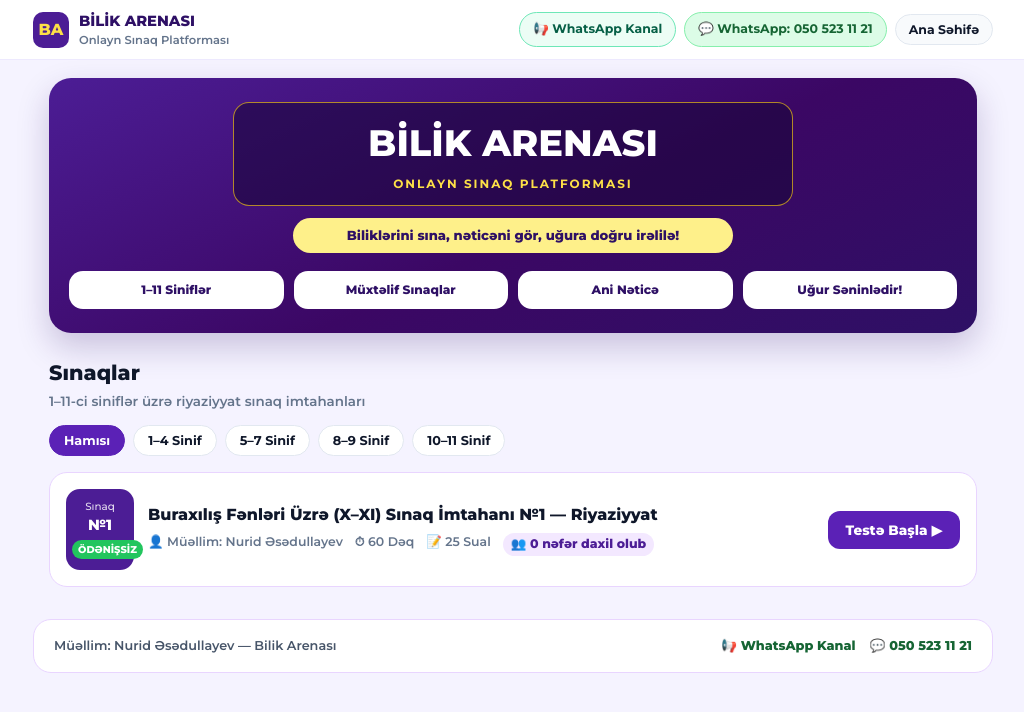
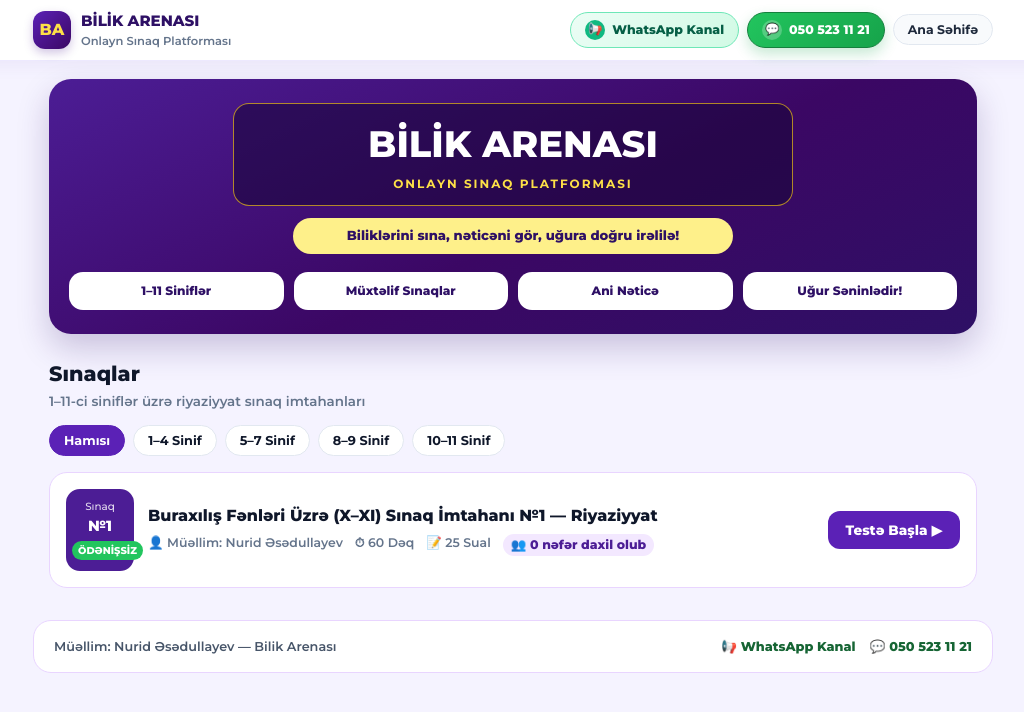
Before and after one commit to asadullayevnurid-glitch/bilik-arenasi, a plain HTML site: page index.html in a window 1280 px wide. Shown: the whole page, without its empty margins (127-1151 px from the left). Drawn offline with Linux system fonts and the light colour scheme; no server answers.

Commit message:
Enhance topbar and button styles in index.html

```diff
--- a/index.html
+++ b/index.html
@@ -15,9 +15,14 @@
       line-height: 1.5;
     }
     .topbar {
-      background: #ffffff;
+      position: sticky;
+      top: 0;
+      z-index: 20;
+      background: rgba(255, 255, 255, 0.94);
+      backdrop-filter: blur(10px);
       border-bottom: 1px solid #ede9fe;
       padding: 10px 16px;
+      box-shadow: 0 4px 18px rgba(76, 29, 149, 0.06);
     }
     .topbar-inner {
       max-width: 960px;
@@ -25,7 +30,7 @@
       display: flex;
       align-items: center;
       justify-content: space-between;
-      gap: 10px;
+      gap: 12px;
       flex-wrap: wrap;
     }
     .brand {
@@ -35,18 +40,19 @@
       cursor: pointer;
     }
     .brand-icon {
-      width: 36px;
-      height: 36px;
-      border-radius: 10px;
-      background: #4c1d95;
+      width: 38px;
+      height: 38px;
+      border-radius: 12px;
+      background: linear-gradient(135deg, #5b21b6, #3b0764);
       color: #fde047;
       display: grid;
       place-items: center;
       font-weight: 800;
+      box-shadow: 0 4px 10px rgba(76, 29, 149, 0.25);
     }
     .brand-title {
       font-weight: 800;
-      font-size: 0.92rem;
+      font-size: 0.94rem;
       color: #2e1065;
     }
     .brand-sub {
@@ -64,26 +70,57 @@
       background: #f8fafc;
       border: 1px solid #e2e8f0;
       border-radius: 999px;
-      padding: 7px 13px;
+      padding: 7px 14px;
       font-family: inherit;
       font-size: 0.78rem;
       font-weight: 700;
       cursor: pointer;
       text-decoration: none;
-      color: #0f172a;
+      color: #1e293b;
       display: inline-flex;
       align-items: center;
-      gap: 5px;
+      gap: 7px;
+      transition: transform 0.16s ease, box-shadow 0.16s ease, background-color 0.16s ease;
+    }
+    .nav-btn:hover {
+      transform: translateY(-1px);
+      box-shadow: 0 6px 14px rgba(15, 23, 42, 0.08);
+    }
+    .nav-btn:active {
+      transform: translateY(0);
+    }
+    .pill-dot {
+      width: 20px;
+      height: 20px;
+      border-radius: 999px;
+      display: inline-grid;
+      place-items: center;
+      font-size: 0.72rem;
+      flex-shrink: 0;
     }
     .wa-channel-btn {
-      background: #ecfdf5;
+      background: linear-gradient(135deg, #ecfdf5, #d1fae5);
       border-color: #6ee7b7;
       color: #065f46;
+      font-weight: 800;
+    }
+    .wa-channel-btn .pill-dot {
+      background: #10b981;
+      color: #ffffff;
     }
     .wa-chat-btn {
-      background: #dcfce7;
-      border-color: #86efac;
-      color: #166534;
+      background: linear-gradient(135deg, #22c55e, #16a34a);
+      border-color: #15803d;
+      color: #ffffff;
+      font-weight: 800;
+      box-shadow: 0 6px 14px rgba(22, 163, 74, 0.24);
+    }
+    .wa-chat-btn:hover {
+      box-shadow: 0 8px 18px rgba(22, 163, 74, 0.34);
+    }
+    .wa-chat-btn .pill-dot {
+      background: rgba(255, 255, 255, 0.24);
+      color: #ffffff;
     }
     .container {
       max-width: 960px;
@@ -366,6 +403,8 @@
       .hero-features { grid-template-columns: repeat(2, 1fr); }
       .test-card { flex-direction: column; align-items: stretch; }
       .btn-purple { width: 100%; }
+      .topbar-inner { justify-content: center; }
+      .nav-actions { justify-content: center; }
     }
   </style>
 </head>
@@ -381,10 +420,12 @@
       </div>
       <div class="nav-actions">
         <a href="https://whatsapp.com/channel/0029VbDf98435fLtiu31MM13" target="_blank" rel="noopener" class="nav-btn wa-channel-btn">
-          📢 WhatsApp Kanal
+          <span class="pill-dot">📢</span>
+          <span>WhatsApp Kanal</span>
         </a>
         <a href="https://wa.me/994505231121" target="_blank" rel="noopener" class="nav-btn wa-chat-btn">
-          💬 WhatsApp: 050 523 11 21
+          <span class="pill-dot">💬</span>
+          <span>050 523 11 21</span>
         </a>
         <button type="button" class="nav-btn" onclick="goHome()">Ana Səhifə</button>
       </div>
```
